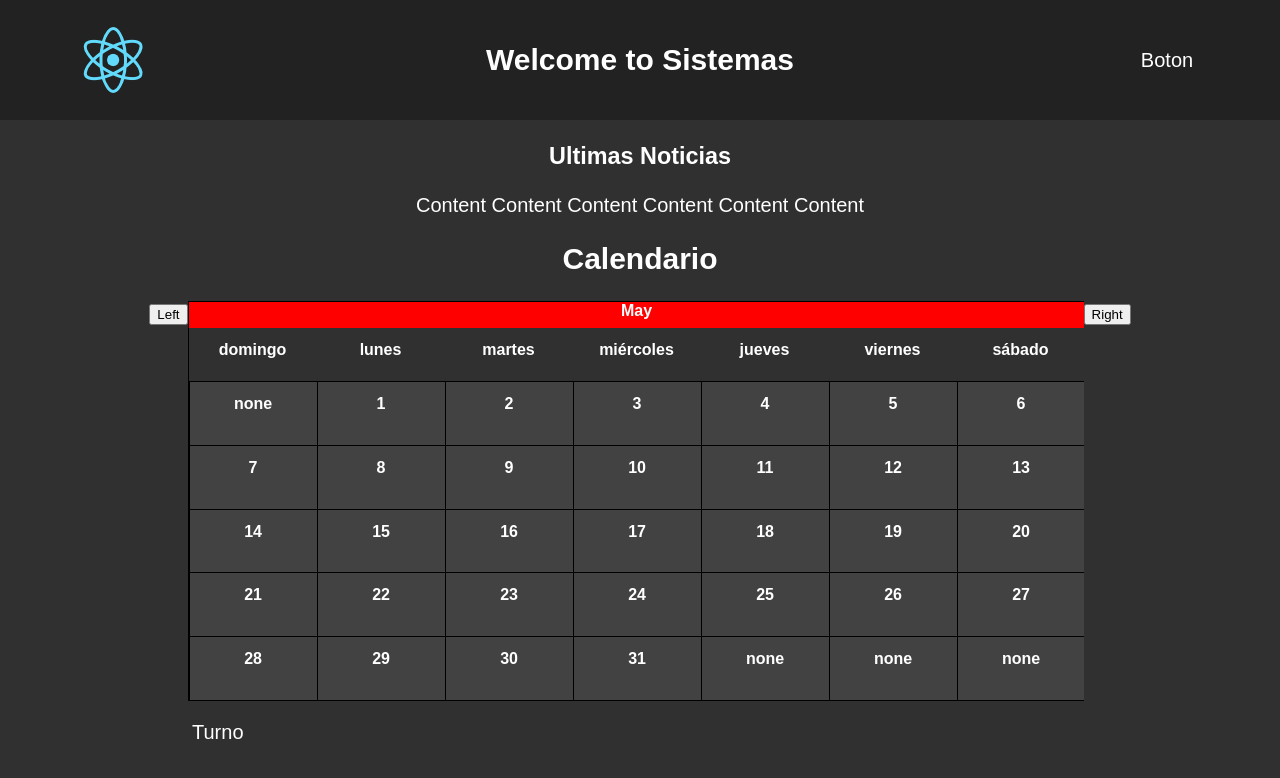
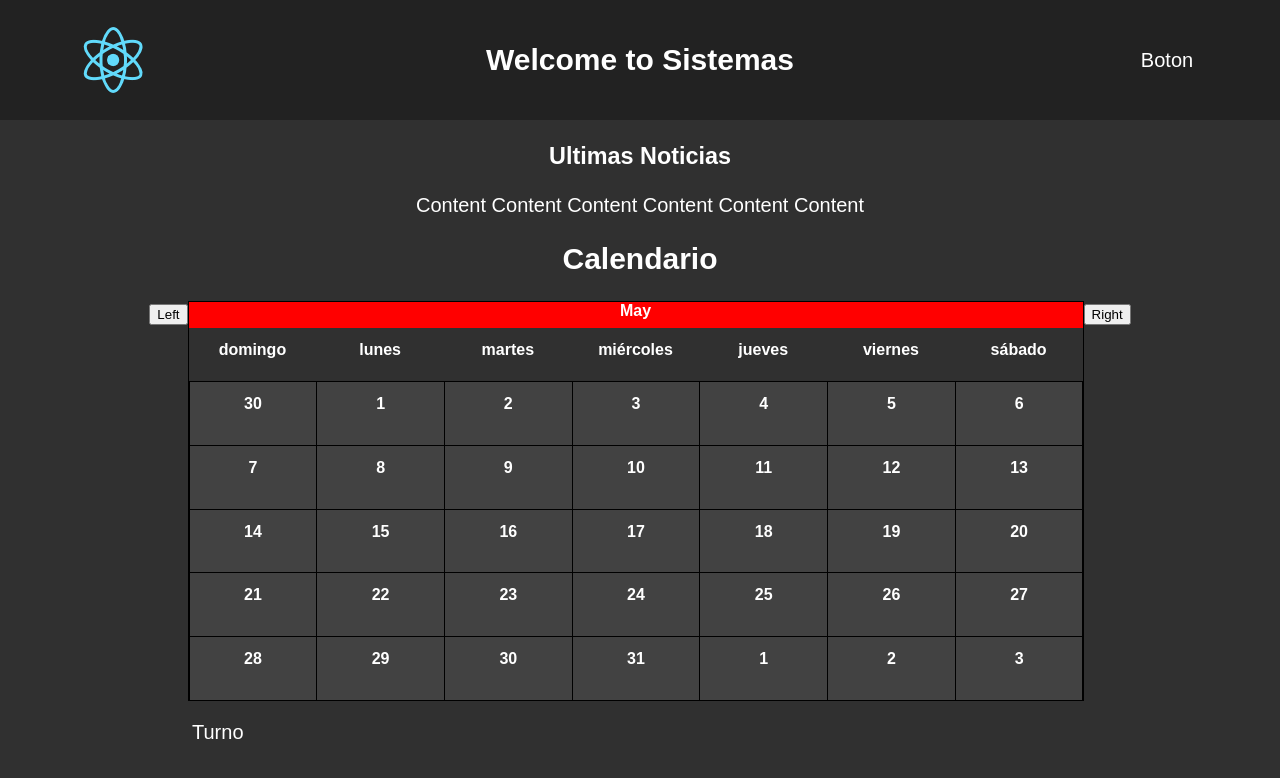
Before and after one commit to Ale9Hack/react-front-end-test, a React (Create React App) app: page / in a window 1280 px wide. Shown: the top 778 px of the page. Built offline with nearby package versions, Linux system fonts and the light colour scheme.

Commit message:
changes 5

```diff
--- a/src/App.css
+++ b/src/App.css
@@ -6,81 +6,102 @@ body {
 #Days .calendar {
   display: flex;
   justify-content: center; }
+
 #Days .calendar .calendar-left-container {
   order: 1; }
+
 #Days .calendar .calendar-right-container {
   order: 3; }
-  #Days .calendar .container {
+
+#Days .calendar > .container {
   order: 2;
   height: 50vh;
   width: 70%;
-    position: relative;
-    overflow: hidden; }
-    #Days .calendar .container .page {
+  position: relative; }
+
+#Days .calendar > .container > span > .page {
   display: flex;
   flex-flow: row wrap;
   justify-content: space-between;
-      width: 100%;
+  width: calc(100% - 2px);
   height: calc(100% - 2px);
   border-style: solid;
   border-color: black;
   border-width: 1px;
   position: absolute;
-      visibility: hidden;
-      opacity: 0;
-      z-index: 1;
-      transition: visibility 0s , opacity 1s, transform 1s; }
-      #Days .calendar .container .page > header {
+  top: 0;
+  left: 0; }
+
+#Days .calendar > .container > span > .page > header {
   flex-basis: 100%;
   display: flex;
   flex-flow: row wrap; }
-        #Days .calendar .container .page > header > .month-name {
+
+#Days .calendar > .container > span > .page > header > .month-name {
   flex-basis: 100%;
   background: red;
   margin: 0; }
-        #Days .calendar .container .page > header > .day-of-week {
+
+#Days .calendar > .container > span > .page > header > .day-of-week {
   flex-basis: 14.2857%; }
-      #Days .calendar .container .page > .Day {
+
+#Days .calendar > .container > span > .page > .Day {
   background: transparent;
   flex-basis: 14.2857%;
   cursor: pointer;
   background: #424242; }
-        #Days .calendar .container .page > .Day > .container {
+
+#Days .calendar > .container > span > .page > .Day > .container {
   justify-content: center;
   height: calc(100% - 1px);
   width: calc(100% - 1px);
   border-style: solid;
   border-width: 1px;
   border-color: black; }
-        #Days .calendar .container .page > .Day > .active {
+
+#Days .calendar > .container > span > .page > .Day > .active {
   background-color: #3f51b5; }
-      #Days .calendar .container .page .day-of-week .container {
+
+#Days .calendar > .container > span > .page .day-of-week .container {
   height: 100%;
   width: 100%;
   display: flex;
   flex-flow: row wrap;
   justify-content: center; }
-      #Days .calendar .container .page h2 {
+
+#Days .calendar > .container > span > .page h2 {
   font-size: 1rem; }
-    #Days .calendar .container > .active {
+
+#Days .calendar > .container > span > .right-enter {
   position: absolute;
   top: 0;
   left: 0;
   visibility: visible;
   opacity: 1;
-      z-index: 1000; }
-    #Days .calendar .container > .left-fade-in {
-      left: -100; }
-    #Days .calendar .container > .left-fade-out {
-      left: 100; }
-    #Days .calendar .container > .left-transition {
-      left: 0; }
-    #Days .calendar .container > .right-fade-in {
-      right: -100; }
-    #Days .calendar .container > .right-fade-out {
-      right: 100; }
-    #Days .calendar .container > .right-transition {
-      right: 0; }
+  z-index: 1000;
+  transform: translate(100vw); }
+
+#Days .calendar > .container > span > .right-enter-active {
+  position: absolute;
+  opacity: 1;
+  z-index: 1000;
+  transform: translate(0vw);
+  transition: visibility 0s , opacity 1s, transform 1s; }
+
+#Days .calendar > .container > span > .right-leave {
+  position: absolute;
+  top: 0;
+  left: 0;
+  visibility: visible;
+  opacity: 1;
+  z-index: 1; }
+
+#Days .calendar > .container > span > .right-leave-active {
+  position: absolute;
+  opacity: 1;
+  z-index: 1;
+  transform: translate(-100vw);
+  transition: visibility 0s , opacity 1s, transform 1s; }
 
 #Days #preview {
   height: 50vh;
@@ -88,6 +109,7 @@ body {
   flex-flow: row wrap;
   width: 70%;
   margin: 0 auto; }
+
 #Days #preview > h2 {
   color: #3f51b5; }
 
@@ -97,15 +119,18 @@ body {
   justify-content: flex-start;
   background: #303030;
   padding: 0; }
+
 #Turns > ul > li {
   flex-basis: 100%;
   height: 15vh;
   list-style: none; }
+
 #Turns > ul > li > article {
   height: 100%;
   position: relative;
   color: white;
   text-align: left; }
+
 #Turns > ul > li > article > .container {
   display: flex;
   flex-flow: row wrap;
@@ -113,9 +138,11 @@ body {
   width: 100%;
   align-items: center;
   align-content: center; }
+
 #Turns > ul > li > article > .container h1, #Turns > ul > li > article > .container h2, #Turns > ul > li > article > .container h3, #Turns > ul > li > article > .container h4, #Turns > ul > li > article > .container h5, #Turns > ul > li > article > .container h6 {
   flex-basis: 100%;
   margin: 0 0 0 3vw; }
+
 #Turns > ul > li > article:before {
   content: '';
   position: absolute;
--- a/src/App.scss
+++ b/src/App.scss
@@ -18,26 +18,24 @@ order: 1;
 .calendar-right-container{
 order: 3;
 }
-.container{
+&>.container{
   order: 2;
   height: 50vh;
   width: 70%;
   position: relative;
-  overflow: hidden;
-.page{
+  &>span{
+&>.page{
   display: flex;
   flex-flow: row wrap;
   justify-content: space-between;
-  width: 100%;
+  width: calc(100% - 2px);
   height: calc(100% - 2px);
   border-style: solid;
   border-color: black;
   border-width: 1px;
   position: absolute;
-  visibility: hidden;
-  opacity: 0;
-  z-index: 1;
-  transition: visibility 0s , opacity 1s, transform 1s;
+  top: 0;
+  left: 0;
 &>header{
 flex-basis: 100%;
 display: flex;
@@ -85,38 +83,42 @@ h2{
 font-size: 1rem;
 }
 }
-&>.active{
+&>.right-enter{
 position: absolute;
 top: 0;
 left: 0;
 visibility: visible;
 opacity: 1;
 z-index: 1000;
+transform: translate(100vw);
 }
 
-&>.left-fade-in{
-left:-100;
-}
-&>.left-fade-out{
-left:100;
+&>.right-enter-active{
+position: absolute;
+opacity: 1;
+z-index: 1000;
+transform: translate(0vw);
+transition: visibility 0s , opacity 1s, transform 1s;
 }
 
-&>.left-transition{
-left:0;
+&>.right-leave{
+position: absolute;
+top: 0;
+left: 0;
+visibility: visible;
+opacity: 1;
+z-index: 1;
 }
 
-&>.right-fade-in{
-right: -100;
-}
-&>.right-fade-out{
-right:100;
+&>.right-leave-active{
+position: absolute;
+opacity: 1;
+z-index: 1;
+transform: translate(-100vw);
+transition: visibility 0s , opacity 1s, transform 1s;
 }
 
-&>.right-transition{
-right:0;
 }
-
-
 }
 }
 #preview{
--- a/src/api.js
+++ b/src/api.js
@@ -30,46 +30,76 @@ updateDayOfTheWeekStr(){
 createCalendar(options,data,callback){
 return new Promise((resolve,reject)=>{
   var perPage=data.perPage;
-  var months=Array.isArray(data.months)?data.months:[];
+  var month=data.month
   var days=[]
   var prevDays=[]
   var nextDays=[]
 // options time
   var fixStartWeek=1
-  var isNext=months.length>0?months.length:0;
-  var firstDayOfTheMonth=moment().add(isNext,'month').startOf('month')
-  var lastDayOfTheMonth=moment().add(isNext,'month').endOf('month')
-  var month=firstDayOfTheMonth.format('MMMM')
+  var monthGlobalIndex=data.monthGlobalIndex;
+  var firstDayOfTheMonth=moment().add(monthGlobalIndex,'month').startOf('month')
+  var lastDayOfTheMonth=moment().add(monthGlobalIndex,'month').endOf('month')
+  var name=firstDayOfTheMonth.format('MMMM')
   var firstDayOfTheWeek=moment(firstDayOfTheMonth).startOf('isoWeek').subtract(fixStartWeek,'days');
   var lastDayOfTheWeek=moment(lastDayOfTheMonth).endOf('isoWeek').subtract(fixStartWeek,'days');
-  var currentDay=firstDayOfTheMonth;
-  var daysInMonth=moment().add(isNext,'month').daysInMonth();
 
+
+function addDays(str,diff){
+var array=[];
+class ChangeDay{
+  constructor(str){
+    if(str==='inMonth'){
+    this.currentDay=firstDayOfTheMonth
+    this.op=()=>moment(this.currentDay).add(1,'days')
+    }
+    else if(str==='prevMonth'){
+      this.currentDay=moment(firstDayOfTheMonth).subtract(1,'days')
+      this.op=()=>moment(this.currentDay).subtract(1,'days');
+    }
+    else if(str==='nextMonth'){
+      console.log('next');
+      this.currentDay=moment(lastDayOfTheMonth).add(1,'days')
+      this.op=()=>moment(this.currentDay).add(1,'days');
+}}}
+
+var changeDay=new ChangeDay(str)
+if(diff>0){
+  var daysInMonth=diff
+  console.log(true);
+  }
+  else if(diff===0){
+    var daysInMonth=diff
+  }
+else{
+var daysInMonth=moment().add(monthGlobalIndex,'month').daysInMonth();
+}
+console.log(diff,daysInMonth);
+
+  for (var i = 1; i <= daysInMonth; i++) {
+  let date=changeDay.currentDay._d;
+  let day=moment(changeDay.currentDay).format('D');;
+  let fullDay=moment(changeDay.currentDay).format('dddd D');
+  array.push({day:day,fullDay:fullDay,date:date,schedule:'tarde'})
+  changeDay.currentDay=changeDay.op();
+  }
+  return array;
+}
+days=addDays('inMonth');
 //Fixed day of prev month and next month
 function fixedDays(){
-var diff=firstDayOfTheMonth.diff(firstDayOfTheWeek,'days');
-for (var i = 0; i < diff; i++) {
-prevDays.push({day:'none'})
-}
-diff=lastDayOfTheWeek.diff(lastDayOfTheMonth,'days');
-//Fix bug on 31 day. (diff=-1)
-diff=diff===-1?6:diff;
-for (var i = 0; i < diff; i++) {
-nextDays.push({day:'none'})
-}
-}
-fixedDays()
+    var array=[]
+    var diff=firstDayOfTheMonth.diff(firstDayOfTheWeek,'days');
+    array[0]=addDays('prevMonth',diff)
+    diff=lastDayOfTheWeek.diff(lastDayOfTheMonth,'days');
+    //Fix bug on 31 day. (diff=-1)
+    diff=diff===-1?6:diff;
+    array[1]=addDays('nextMonth',diff)
+    return array;
+  }
+  let extraDays=fixedDays();
 
-
-  for (var i = 1; i <= daysInMonth; i++) {
-  let date=currentDay;
-  let day=moment(currentDay).format('D');;
-  let fullDay=moment(currentDay).format('dddd D');
-  days.push({day:day,fullDay:fullDay,date:currentDay._d,schedule:'tarde'})
-  currentDay=moment(currentDay).add(1,'d');
-  }
-  months.push({name:month,days:days,prevDays:prevDays,nextDays:nextDays})
-  resolve({months:months})
+  month={name:name,days:days,prevDays:extraDays[0],nextDays:extraDays[1]}
+  resolve({month:month})
 })}
 
 getDays(options,data,callback){
--- a/src/component/days.js
+++ b/src/component/days.js
@@ -1,7 +1,9 @@
 import React, { Component } from 'react';
 import PropTypes from 'prop-types';
 import api from '../api';
+import CSSTransitionGroup from 'react-transition-group/CSSTransitionGroup'
 //static props declatation
+
 class Day extends Component{
   constructor(props) {
     super(props)
@@ -29,33 +31,29 @@ return (
 )}
 }
 
-class DayPages extends Component{
+class Calendar extends Component{
   constructor(props) {
     super(props)
-    this.state={active:''}
+    this.state={animation:''}
     this.days=[];
 }
 
 componentDidMount(){
-
 }
 
-enable(cssClass){
-  setTimeout(()=> {
-  this.setState({active:' '+cssClass+ ' '})
-},10);
-return true;
-}
-disable(cssClass){
-  setTimeout(()=> {
-  this.setState({active:' '+cssClass+ ' '})
-},10);
-  return false;
+move(animation){
+return new Promise((resolve,reject)=>{
+    this.setState({animation:animation},()=>{
+      resolve()
+    })
+})
 }
 
 render(){
 return (
-  <section key={this.props.monthIndex} className={'page'+this.state.active}>
+  <CSSTransitionGroup    transitionAppear={true} transitionName={this.state.animation}
+      transitionAppearTimeout={2000} transitionLeaveTimeout={2000} transitionEnterTimeout={1000}>
+  <section key={this.props.id} className={'page'}>
    <header>
      <h2 className='month-name'>{this.props.month.name}</h2>
        {this.props.dayOfWeekStr.map((dayOfWeek,index)=>(
@@ -73,15 +71,16 @@ return (
 ))}
 
 </section>
+</CSSTransitionGroup>
 )
 }
 }
 
 const DayDisable=(props)=>{
 return(
-  <article className={' Day' }>
+  <article className={' Day disable' }>
     <div className='container'>
-      <h2>none</h2>
+      <h2>{props.day}</h2>
     </div>
   </article>
 )
@@ -116,8 +115,8 @@ return(
 export default class Days  extends Component{
   constructor(props) {
     super(props)
-    this.state={months:[],
-      dayOfWeekStr:[],activeDay:''}
+    this.state={month:{name:'',days:[],prevDays:[],nextDays:[]},
+      dayOfWeekStr:[],activeDay:'',monthGlobalIndex:0,animation:'left'}
       this.pages=[];
       this.enabledDay=false
       this.previousActiveDayID=0;
@@ -126,11 +125,10 @@ export default class Days  extends Component{
     };
 
   componentDidMount() {
-      api.createCalendar(null,{months:this.state.months}).then((res)=>{
-        this.setState({months:res.months,
+      api.createCalendar(null,{month:this.state.month,monthGlobalIndex:this.state.monthGlobalIndex}).then((res)=>{
+        this.setState({month:res.month,
           dayOfWeekStr:api.updateDayOfTheWeekStr()});
         //this.props.passDaytoTurn();
-        this.pages[this.activeMonthID].enable('active')
       });
   }
 
@@ -155,33 +153,20 @@ sendToDays(id,date){
     event.preventDefault();
     var target = event.currentTarget.id;
     if(this.enabledDay===true){
-      this.enabledDay=this.pages[this.activeMonthID].days[this.previousActiveDayID].disable('');
       this.setState({activeDay:''})
   }
     if (target=='calendar-right-button') {
-      this.pages[this.previousActiveMonthID].disable('');
-      this.activeMonthID+=1;
-      this.previousActiveMonthID=this.activeMonthID;
-      if(this.state.months.length<=this.activeMonthID){
-        api.createCalendar(null,{months:this.state.months}).then((res)=>{
-          this.setState({months:res.months});
-            this.pages[this.activeMonthID].enable('active');
-    });
-      }
-      else{
-         this.pages[this.activeMonthID].enable('active');
-      }
+    this.calendar.move('right')
+  this.setState({monthGlobalIndex:this.state.monthGlobalIndex+1},()=>{
+    api.createCalendar(null,{month:this.state.month,monthGlobalIndex:this.state.monthGlobalIndex}).then((res)=>{
+      this.setState({month:res.month,animation:'right'});
+    //this.props.passDaytoTurn();
+  });
+})
 }
     else{
-      console.log(this.previousActiveMonthID,this.activeMonthID);
-      this.pages[this.previousActiveMonthID].disable('');
-      this.activeMonthID=this.activeMonthID>0?this.activeMonthID-1:0;
-      this.previousActiveMonthID=this.activeMonthID
-      this.pages[this.activeMonthID].enable('active');
+
     }
-
-}
-deleteCalendar(){
 
 }
 
@@ -197,12 +182,10 @@ deleteCalendar(){
         <button type='button' id='calendar-right-button'  onClick={this.moveCalendar.bind(this)} >Right</button>
          </section>
          <div className='container'>
-         {this.state.months.map((month,monthIndex)=>(
-          <DayPages ref={(child)=>{this.pages[monthIndex]=child}} key={monthIndex} month={month} dayOfWeekStr={this.state.dayOfWeekStr} sendToDays={(id,date)=>this.sendToDays(id,date)} />
-        ))}
+           <Calendar ref={(child)=>{this.calendar=child}} month={this.state.month} id={this.state.monthGlobalIndex} dayOfWeekStr={this.state.dayOfWeekStr} animation={this.state.animation}/>
        </div>
       </section>
-      <DayPreview date={this.state.activeDay}/>
+      <DayPreview  date={this.state.activeDay}/>
         </section>
 )
 }
@@ -212,6 +195,6 @@ Days.propTypes = {
   passDaytoTurn: PropTypes.func,
 };
 
-DayPages.propTypes = {
+Calendar.propTypes = {
   sendToDays: PropTypes.func,
 };
```
Lines whose indentation alone changed are shown as unchanged.
